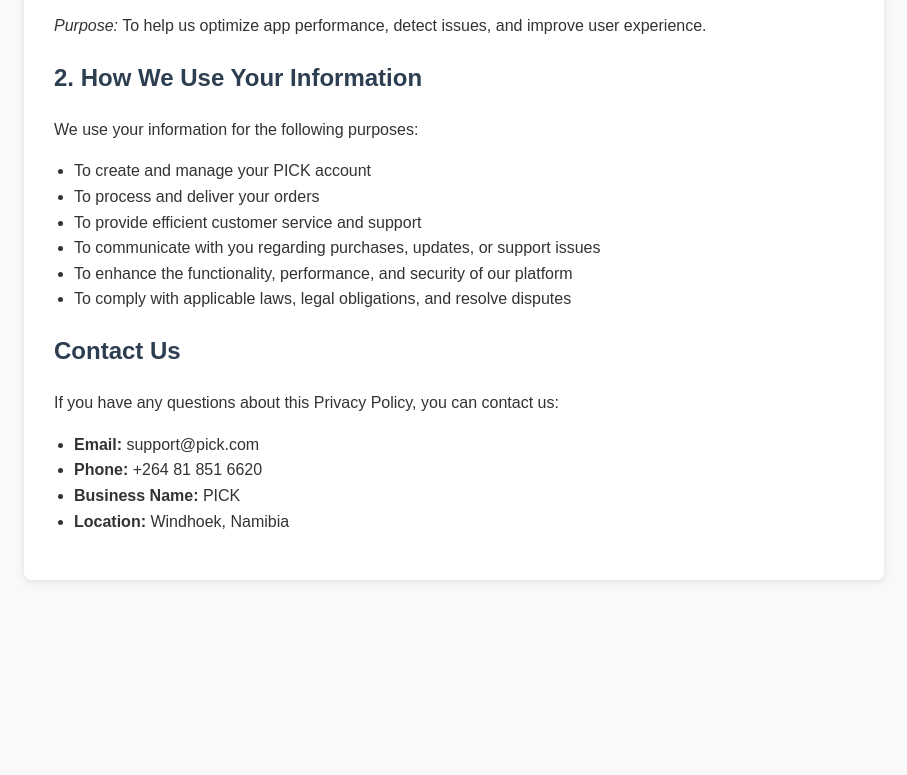
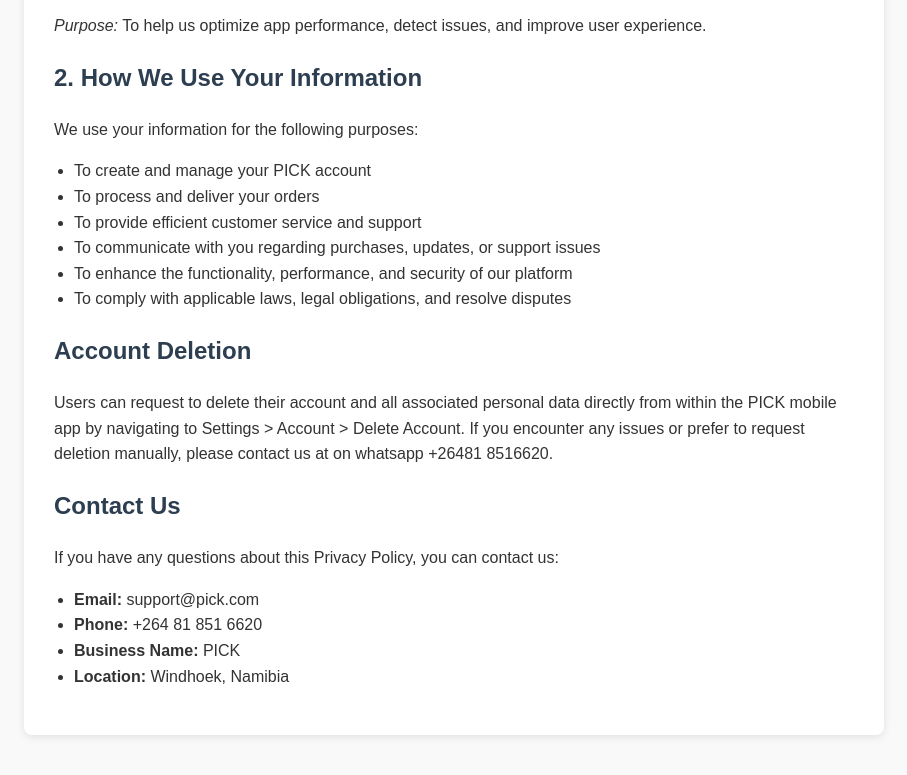
Before and after one commit to PiusAmunyela/pick-privacy-policy, a plain HTML site: page index.html in a window 1280 px wide. Shown: the part 1255-2030 px from the top of the page, without its empty margins (186-1093 px from the left). Before the commit the page ends 1875 px from the top, so only its background shows below. Drawn offline with Linux system fonts and the light colour scheme.

Commit message:
Update index.html

```diff
--- a/index.html
+++ b/index.html
@@ -83,6 +83,12 @@
             <li>To comply with applicable laws, legal obligations, and resolve disputes</li>
         </ul>
 
+        <h2>Account Deletion</h2>
+<p>
+Users can request to delete their account and all associated personal data directly from within the PICK mobile app by navigating to Settings > Account > Delete Account.
+If you encounter any issues or prefer to request deletion manually, please contact us at on whatsapp +26481 8516620.
+</p>
+
         <h2>Contact Us</h2>
         <p>If you have any questions about this Privacy Policy, you can contact us:</p>
         <ul>
```
